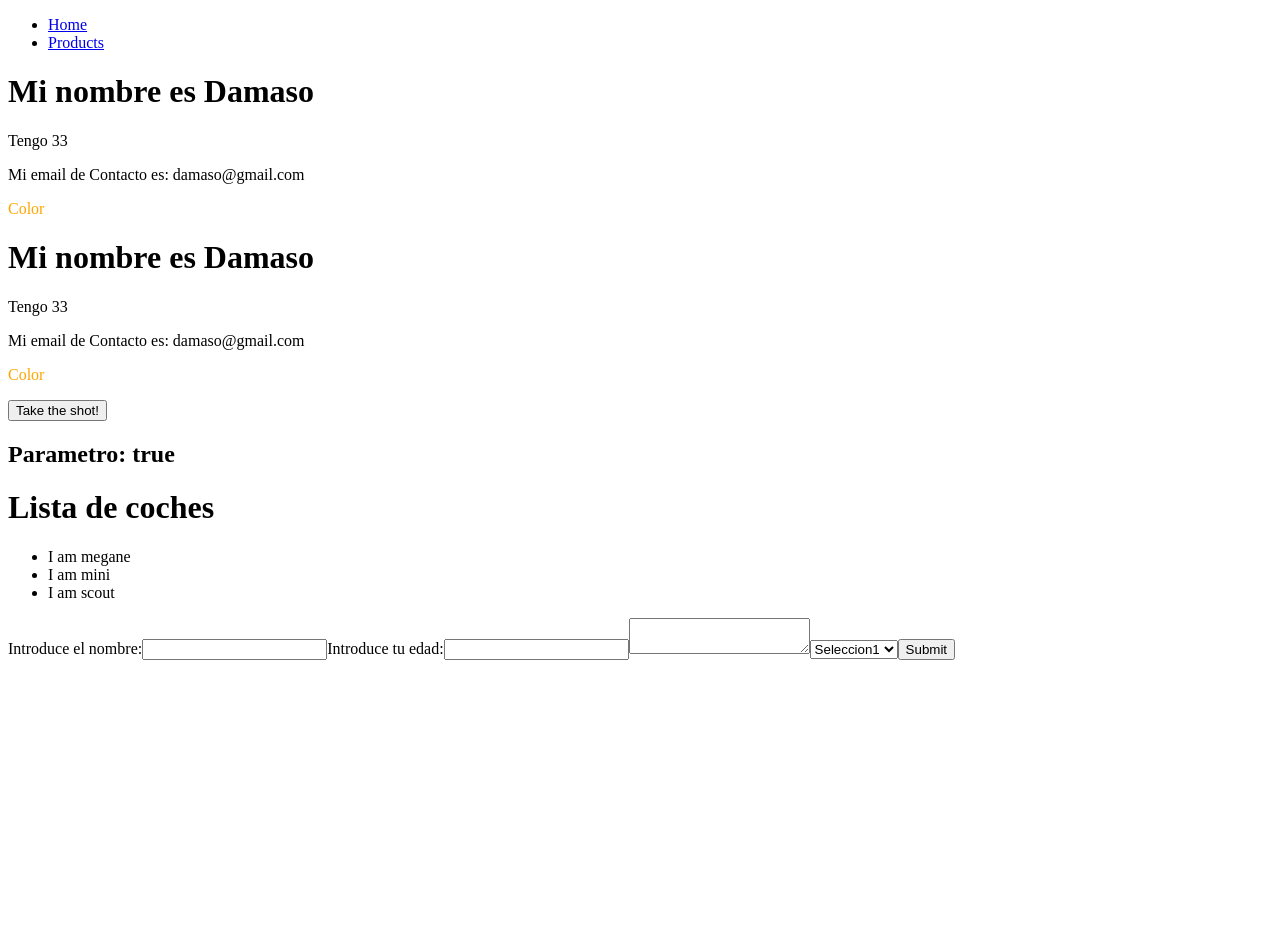
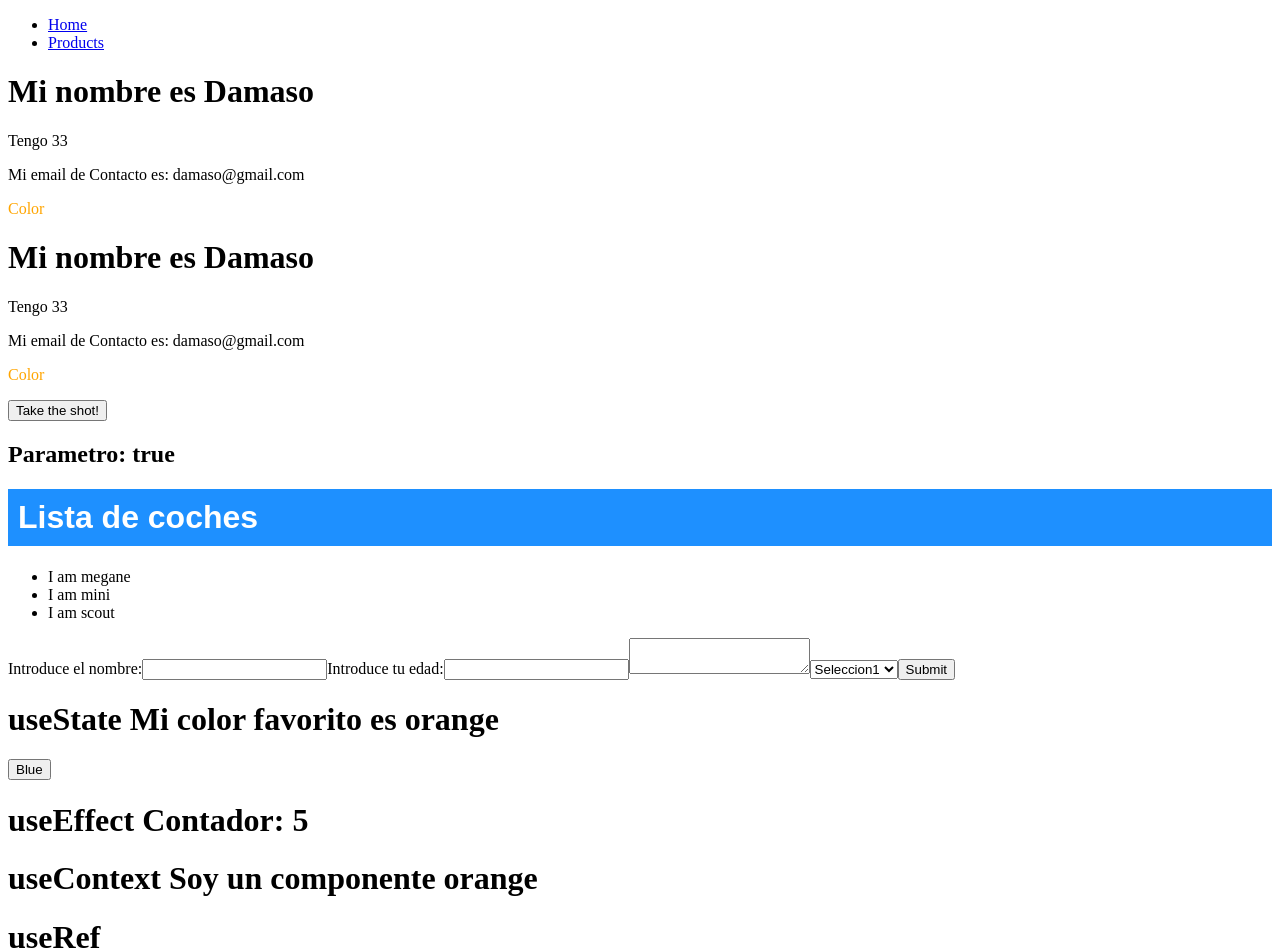
Before and after one commit to DamasoGE/pruebareact, a React (Vite) app: page / in a window 1280 px wide. Shown: the top 952 px of the page. Before the commit the page ends 800 px from the top, so only its background shows below. Built offline with nearby package versions, Linux system fonts and the light colour scheme.

Commit message:
06-01-v0

```diff
--- /dev/null
+++ b/src/components/Hooks.jsx
@@ -0,0 +1,59 @@
+import { createContext, useContext, useEffect, useRef, useState } from "react";
+
+const ColorContext = createContext(); // HOOK para utilizar las variables entre componentes sin tener que utilzar props.
+
+export const Hooks = ()=> {
+
+    const [color, setColor] = useState("orange"); //HOOK para utilizar y modificar el estado del componente.
+    const [count, setCount] = useState(0);
+
+    useEffect(() => { //HOOK: Hace algo al cargar, cada vez que se actualiza se renderiza de nuevo
+        let timer = setTimeout(() => {
+          setCount((count) => count + 1);
+        }, 1000);
+
+        return () => clearTimeout(timer) // es buena práctica limpiar los componentes cuando no se necesitan más sus eventos.
+
+      }, [count]); //Realizará un render al componente cada vez que cambie alguna varible pasada
+
+      const inputElement = useRef(); //HOOK Permite hacer cambios sin necesidad de realizar un render
+      //Tambien permite guardar información entre renders
+      //En el ejemplo permite cambiar el focus sin provocar un render
+
+      const focusInput = () => {
+        inputElement.current.focus();
+      };
+
+    return (
+        <>
+            <h1>useState Mi color favorito es {color} </h1>
+            <button
+                type="button"
+                onClick={() => setColor("blue")}
+            >Blue</button>
+            <h1>useEffect Contador: {count}</h1>
+
+
+
+            <ColorContext.Provider value={color}>
+                <h1>useContext <HookContext /> </h1>
+            </ColorContext.Provider>
+
+            <h1>useRef</h1>
+            <input type="text" ref={inputElement} />
+            <button onClick={focusInput}>Focus Input</button>
+        </>
+    )
+
+}
+
+const HookContext = () =>{
+    const color = useContext(ColorContext)
+    return (
+        <>
+            <span>Soy un componente {color}</span>
+        </>
+    )
+}
+
+export default Hooks;
--- a/src/components/ListaCoche.jsx
+++ b/src/components/ListaCoche.jsx
@@ -4,13 +4,20 @@ const Car = (props)=>{
     return <li> I am { props.marca } </li>
 }
 
-export const ListaCoche = () =>{
+export const ListaCoche = () => {
+
+    const style = { // Objeto con todas las propiedades Style
+        color: "white",
+        backgroundColor: "DodgerBlue",
+        padding: "10px",
+        fontFamily: "Sans-Serif"
+    };
 
     const cars =  ['megane','mini','scout'];
 
     return (
         <>
-            <h1>Lista de coches</h1>
+            <h1 style={style}>Lista de coches</h1>
             <ul>
                 { cars.map((car, index)=> <Car key={ index } marca={ car } />) }
             </ul>
--- a/src/pages/Home.jsx
+++ b/src/pages/Home.jsx
@@ -4,6 +4,7 @@ import Conditional from '../components/Conditional';
 import Football from '../components/Football';
 import ListaCoche from '../components/ListaCoche';
 import Form from '../components/Form';
+import Hooks from '../components/Hooks';
 
 
 const Home = () =>{
@@ -19,6 +20,7 @@ const Home = () =>{
             <Conditional isTrue='true' />
             <ListaCoche />
             <Form />
+            <Hooks />
             </div>
         </>
     );
```
